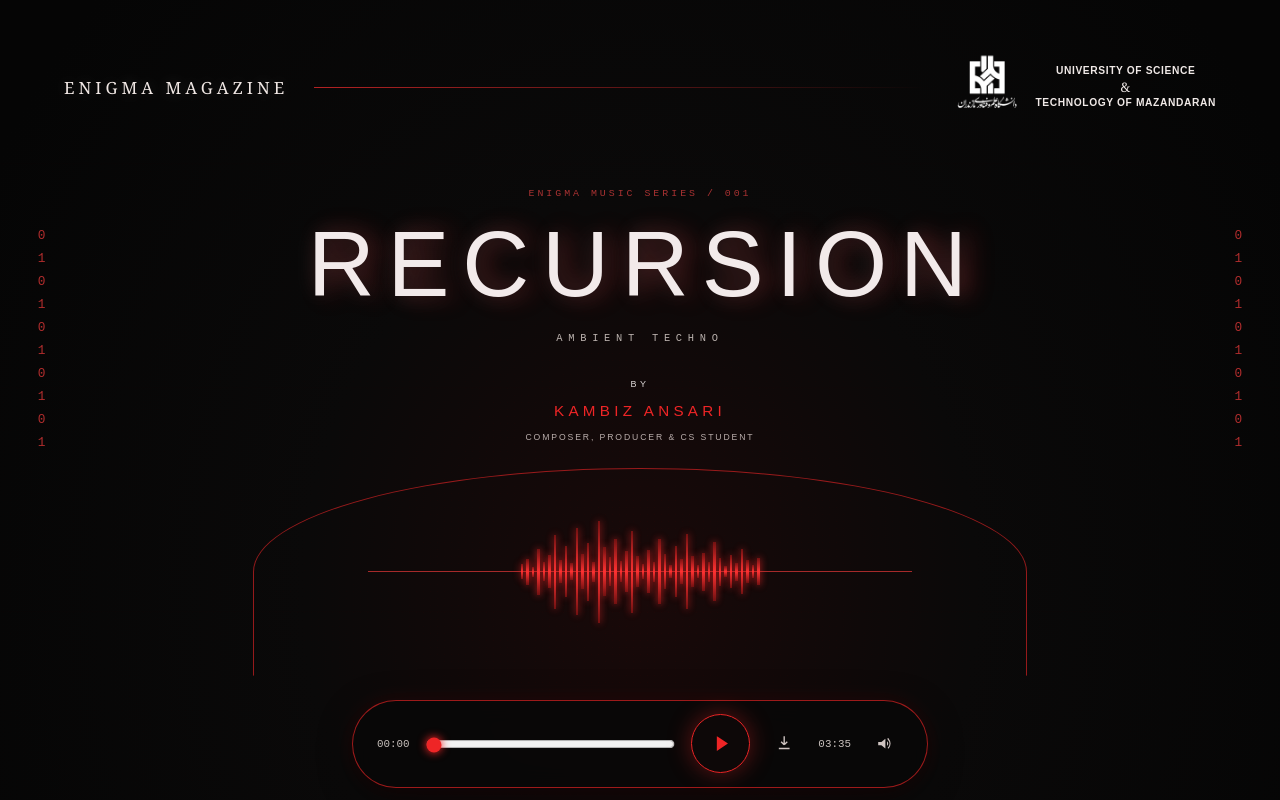
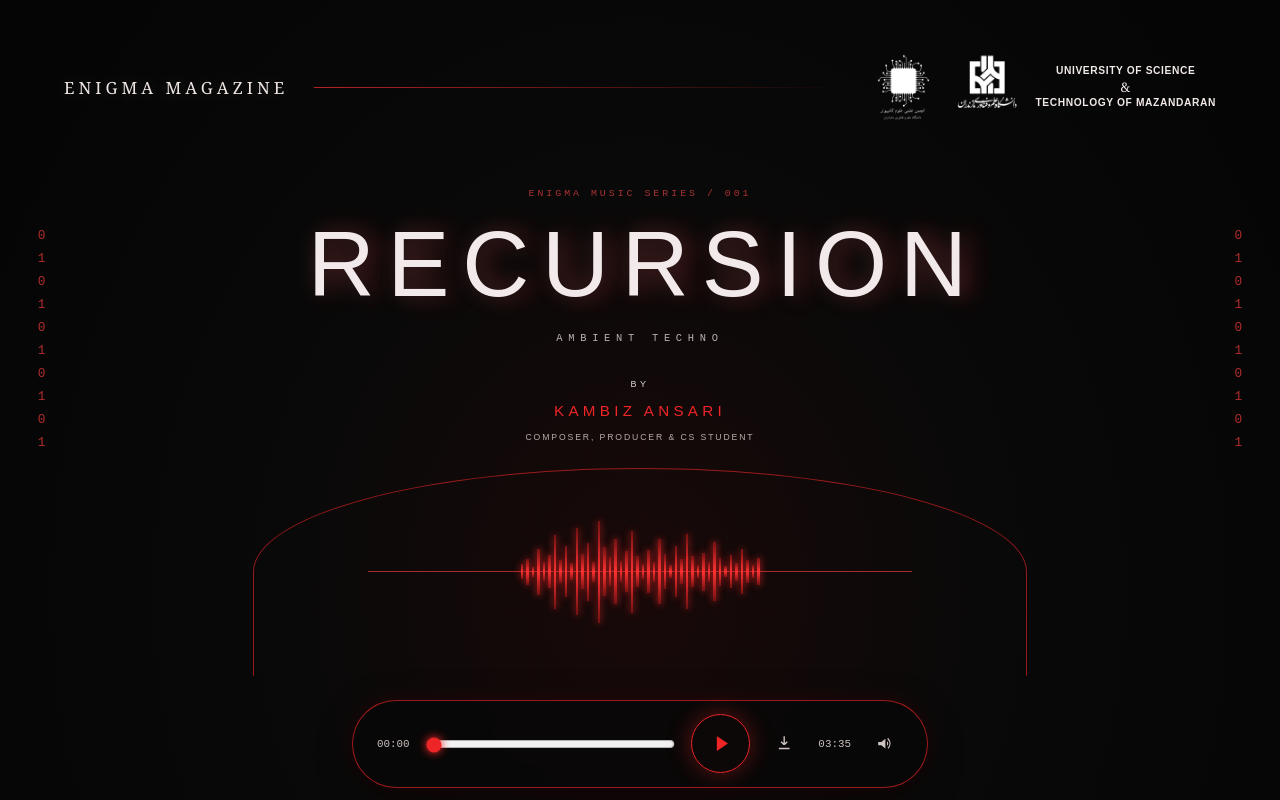
Before and after one commit to Bardiap82/enigma, a Next.js app: page / in a window 1280 px wide. Shown: the top 800 px of the page. Built offline with nearby package versions, Linux system fonts and the light colour scheme.

Commit message:
new logo added

```diff
--- a/app/page.tsx
+++ b/app/page.tsx
@@ -84,7 +84,8 @@ export default function Home() {
         <div className="brand">ENIGMA MAGAZINE</div>
         <div className="mast-rule" />
         <div className="university-brand">
-          <Image className="university-logo" src="/university-logo.png" alt="Islamic Azad University logo" width={150} height={150} priority />
+          <Image className="university-logo" src="/logo.png" alt="Computer Science Department logo" width={150} height={150} priority />
+          <Image className="university-logo" src="/university-logo.png" alt="University of Science and Technology of Mazandaran logo" width={150} height={150} priority />
           <span><b>UNIVERSITY OF SCIENCE</b><em>&amp;</em><b>TECHNOLOGY OF MAZANDARAN</b></span>
         </div>
       </header>
```
Also changed, not shown: public/logo.png (added).
